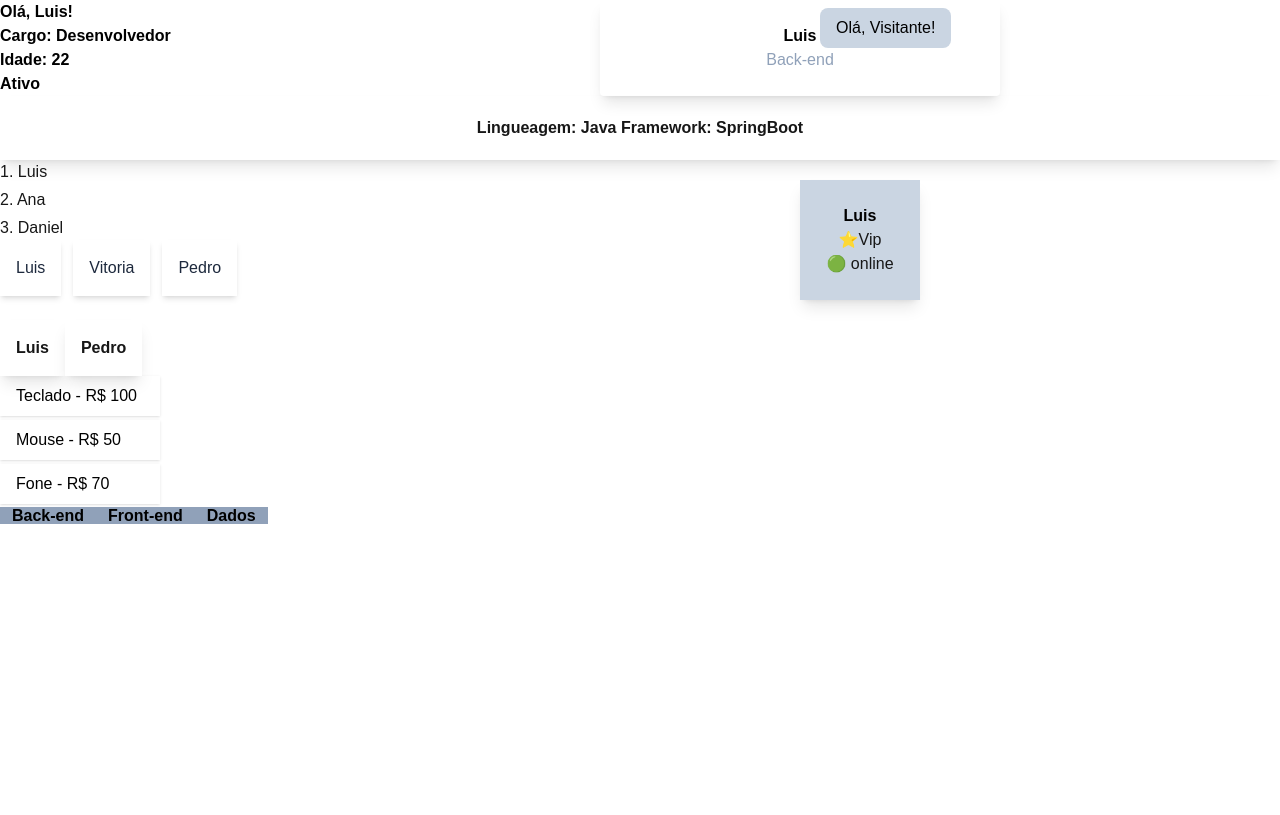
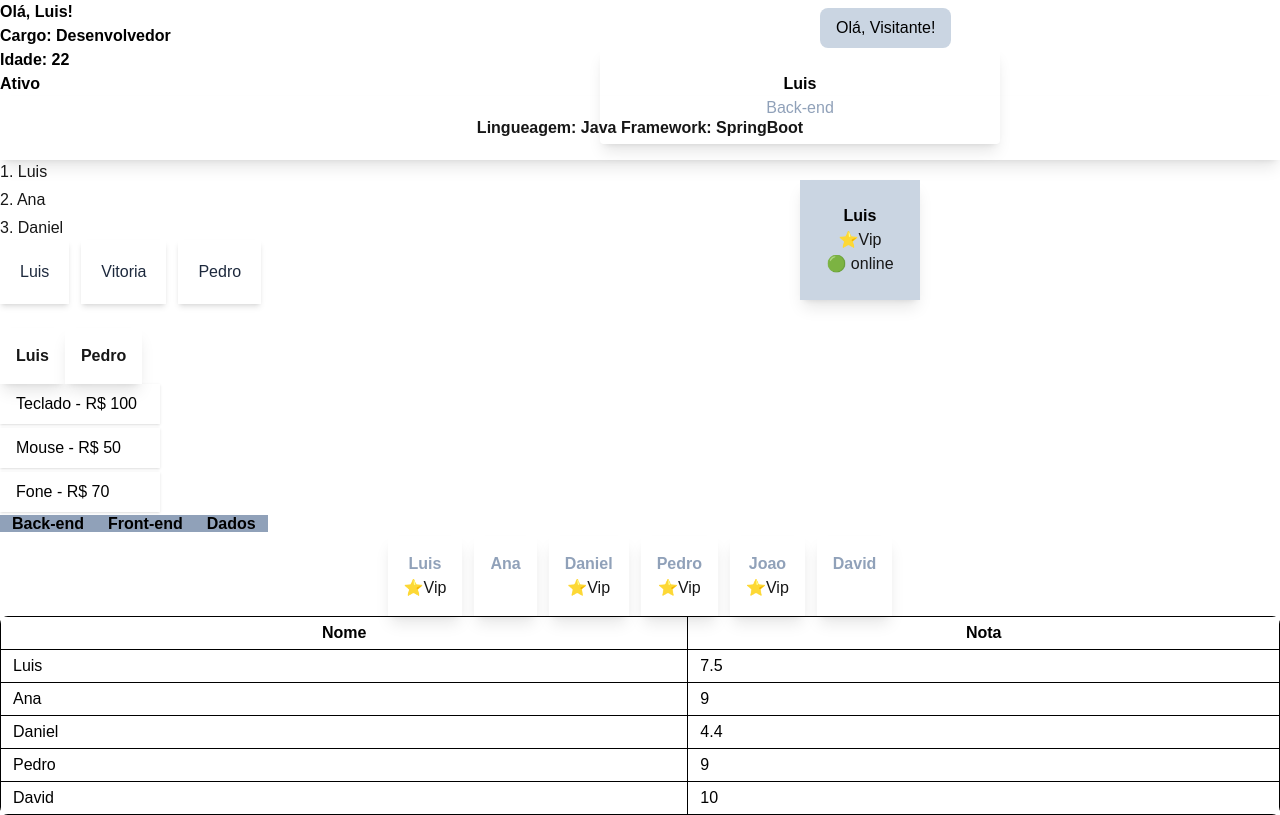
Before and after one commit to luisfelipecarvalho74/react, a Next.js app: page /props in a window 1280 px wide. Built offline with nearby package versions, Linux system fonts and the light colour scheme.

Commit message:
Listas terminadas

```diff
--- a/app/props/page.tsx
+++ b/app/props/page.tsx
@@ -1,3 +1,4 @@
+import { Badge } from "@/componentes/Badge";
 import { Caixa } from "@/componentes/Caixa";
 import { Card } from "@/componentes/Card";
 import { Idade } from "@/componentes/Idade";
@@ -7,19 +8,9 @@ import { Perfil } from "@/componentes/Perfil";
 import { Pessoas } from "@/componentes/Pessoas";
 import { Saudacao } from "@/componentes/Saudacao";
 import { Status } from "@/componentes/Status";
+import { Grade } from "@/componentes/Grade";
+import { Alunos } from "@/componentes/Alunos";
 
-function Badge({ texto }: any) {
-  return <span className="px-3 py-1rounded-full bg-slate-400 text-black font-bold">{texto}</span>
-}
-function Ap() {
-  return (
-      <div className="flex gap-2">
-          <Badge texto="Back-end"/>
-          <Badge texto="Front-end"/>
-          <Badge texto="Dados"/>
-      </div>
-  );
-}
 
 function Vip({ nome, vip, online }: any) {
   return (
@@ -82,13 +73,17 @@ export default function Page() {
 
     <Vip nome="Luis" vip="vip" online="online"/>
 
-    <App nome="Luis, Daniel"/>
+    <App />
 
     <Produtos />
 
     <Badge texto="Back-end"/>
     <Badge texto="Front-end"/>
     <Badge texto="Dados"/>
+
+    <Grade />
+
+    <Alunos />
     </div>
   );
 }
--- /dev/null
+++ b/componentes/Alunos.tsx
@@ -0,0 +1,19 @@
+import { table } from "console";
+
+export function Alunos ({ nome, nota }: any) {
+    const alunos = [
+        { id: 1, nome: "Luis", nota: 7.5},
+        { id: 2, nome: "Ana", nota: 9.0 },
+        { id: 3, nome: "Daniel", nota: 4.4 },
+        { id: 4, nome:"Pedro", nota: 9 },
+        { id: 5, nome: "David", nota: 10 }
+    ];
+    return (
+      <table className="w-full bg-white rounded-lg overflow-hidden text-black">
+        <thead><tr><th className="border px-3 py-1">Nome</th><th className="border px-3 py-1">Nota</th></tr></thead>
+        <tbody>
+            {alunos.map(a => <tr key={a.id}><td className="border px-3 py-1">{a.nome}</td><td className="border px-3 py-1">{a.nota}</td></tr>)}
+        </tbody>
+      </table>
+    )
+}
--- a/componentes/Badge.tsx
+++ b/componentes/Badge.tsx
@@ -0,0 +1,12 @@
+export function Badge({ texto }: any) {
+  return <span className="px-3 py-1rounded-full bg-slate-400 text-black font-bold">{texto}</span>
+}
+function Ap() {
+  return (
+      <div className="flex gap-2">
+          <Badge texto="Back-end"/>
+          <Badge texto="Front-end"/>
+          <Badge texto="Dados"/>
+      </div>
+  );
+}
--- a/componentes/Card.tsx
+++ b/componentes/Card.tsx
@@ -1,6 +1,6 @@
 export function Card({ nome, cargo }: any) {
     return (
-        <div className="rounded-sm absolute top-0 right-70 bg white p-6 w-100 shadow-lg text-center">
+        <div className="rounded-sm absolute top right-70 bg white p-6 w-100 shadow-lg text-center">
             <h3 className="text-x1 font-bold text-black">{nome}</h3>
             <p className="text-slate-400">{cargo}</p>
         </div>
--- /dev/null
+++ b/componentes/Grade.tsx
@@ -0,0 +1,24 @@
+function Api({ nome, vip } : any) {
+return(
+  <div className="bg-blue rounded-2x1 p-4 shadow-lg text-center">
+    <p className="font-bold text-slate-400">{nome}</p>
+    {vip && <span>⭐Vip</span> }
+  </div>
+);
+}
+
+export function Grade() {
+    const cards = [
+      { id:1 , nome: "Luis", vip: true },
+      { id:2 , nome: "Ana", vip: false},
+      { id:3 , nome: "Daniel", vip: true },
+      { id:4 , nome: "Pedro", vip: true },
+      { id:5 , nome: "Joao", vip: true},
+      { id:6 , nome: "David", vip: false }
+    ];
+    return (
+      <div className="flex flex-wrap gap-3 justify-center">
+        {cards.map(c => <Api key={c.id} nome={c.nome} vip={c.vip}/>)}
+      </div>
+  );
+}
--- a/componentes/Pessoas.tsx
+++ b/componentes/Pessoas.tsx
@@ -1,5 +1,5 @@
 function Cartao( {nome}: any) {
-    return <div className="bg-white p-4 text-slate-800 rounded-x1 shadow-md text-center">{nome}</div>
+    return <div className="bg-white p-5 text-slate-800 rounded-x1 shadow-md text-center">{nome}</div>
 }
 
 export function Pessoas() {
```
